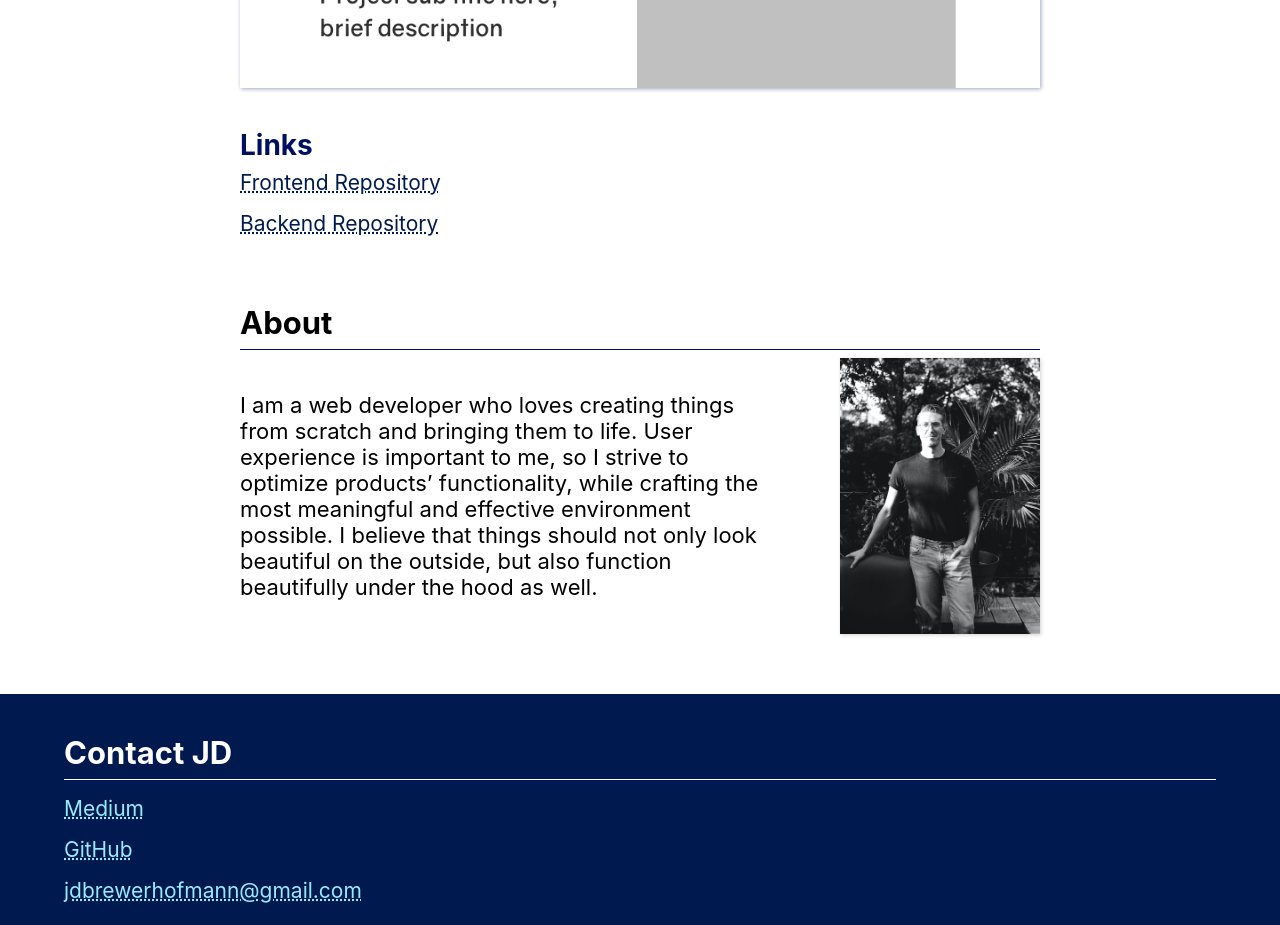
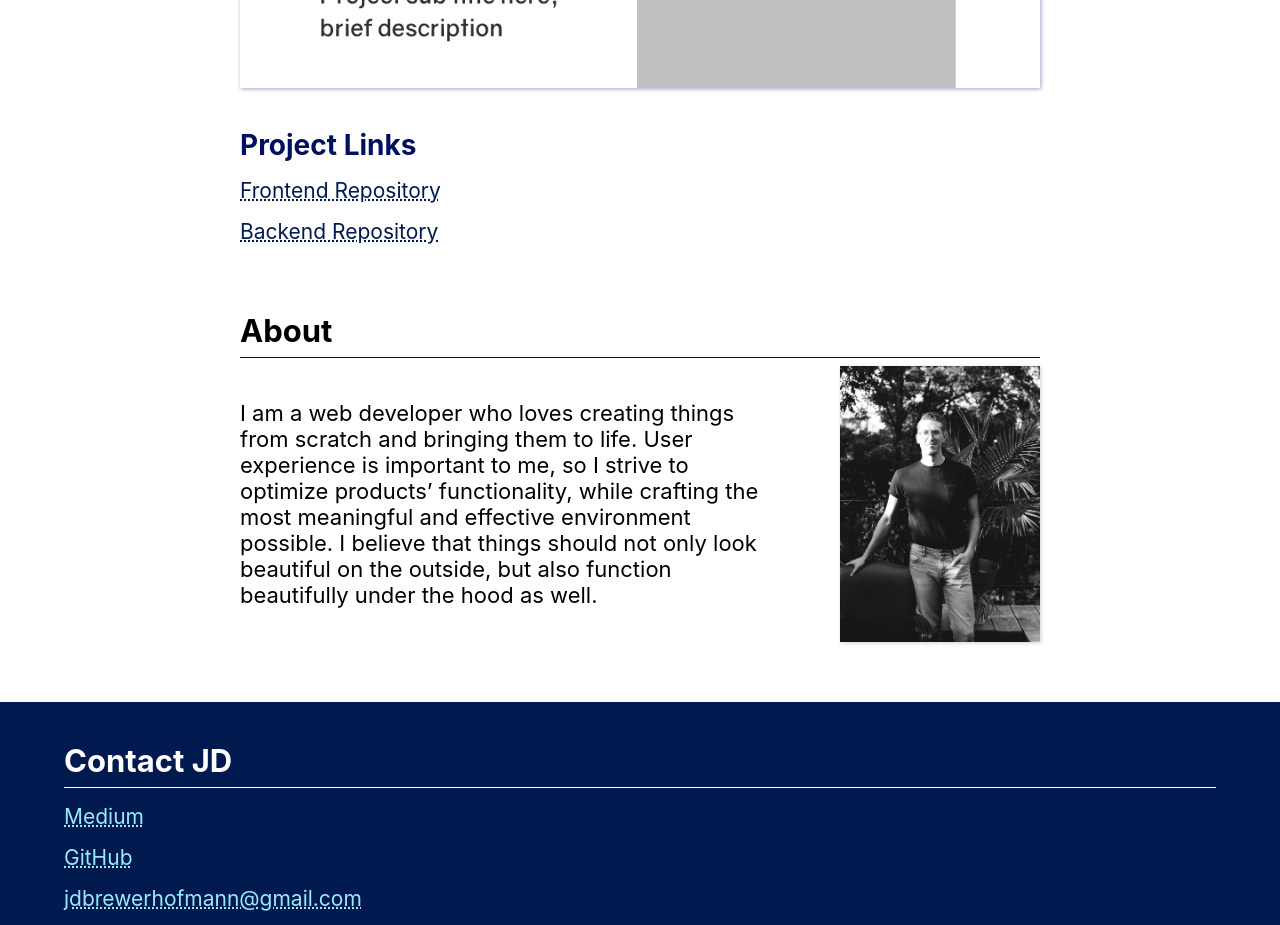
Before and after one commit to JDHofmann/portfolio-2020-frontend, a React (Create React App) app: page /tombardier in a window 1280 px wide. Shown: the part 820-1745 px from the top of the page. Built offline with nearby package versions, Linux system fonts and the light colour scheme.

Commit message:
small tweek

```diff
--- a/src/App.css
+++ b/src/App.css
@@ -81,6 +81,7 @@ h2 {
 
 h3 {
   font-size: calc(16px + (22 - 16) * ((100vw - 320px) / (800 - 320)));
+  margin-bottom: 1vh;
 }
 
 .about {
--- a/src/projects/Tombardier.js
+++ b/src/projects/Tombardier.js
@@ -16,7 +16,7 @@ export const Tombardier = () => {
                 images={images}
             />
             <div>
-                <h3>Links</h3>
+                <h3>Project Links</h3>
                 <a
                     className="project-link"
                     target="_blank"
```
Also changed, not shown: 1 other file (tests, documents, lock files or other folders).
